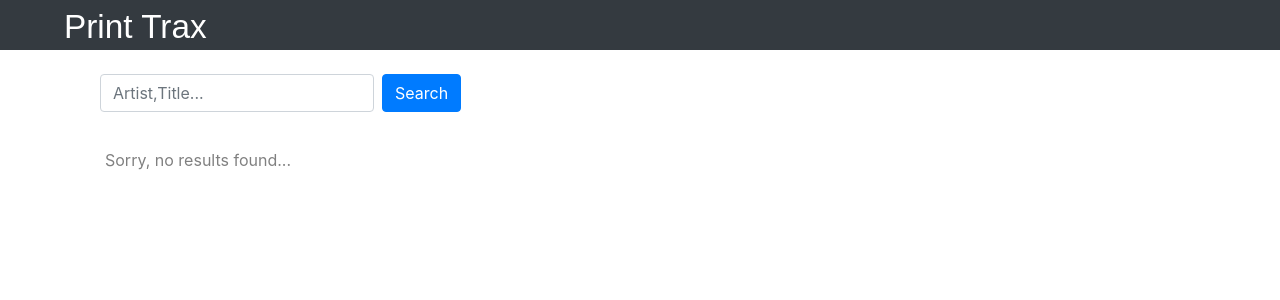
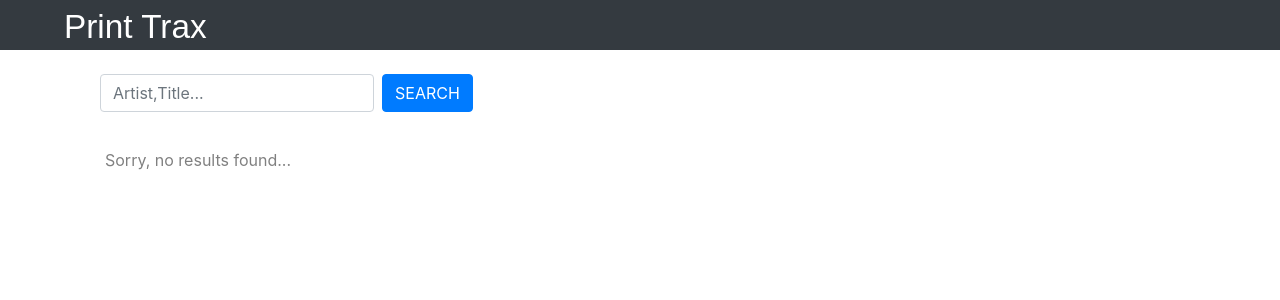
Before and after one commit to uozok/music_database, a Django app: page /album_list/ in a window 1280 px wide. Shown: the part 16-316 px from the top of the page. Run offline with Django 3.2, Linux system fonts and the light colour scheme; some libraries are stand-ins or nearby versions.

Commit message:
Changed search_button

```diff
--- a/label_list/templates/label_list/album_list.html
+++ b/label_list/templates/label_list/album_list.html
@@ -11,7 +11,7 @@
 <div class="container mt-4">
     <form method="get" action="" class="form-inline mb-4">
         <input type="text" name="search" value="{{ search_term }}" class="form-control mr-2" placeholder="Artist,Title...">
-        <button type="submit" class="btn btn-primary">Search</button>
+        <button type="submit" class="btn btn-primary">SEARCH</button>
     </form>
 
 </div>
```
